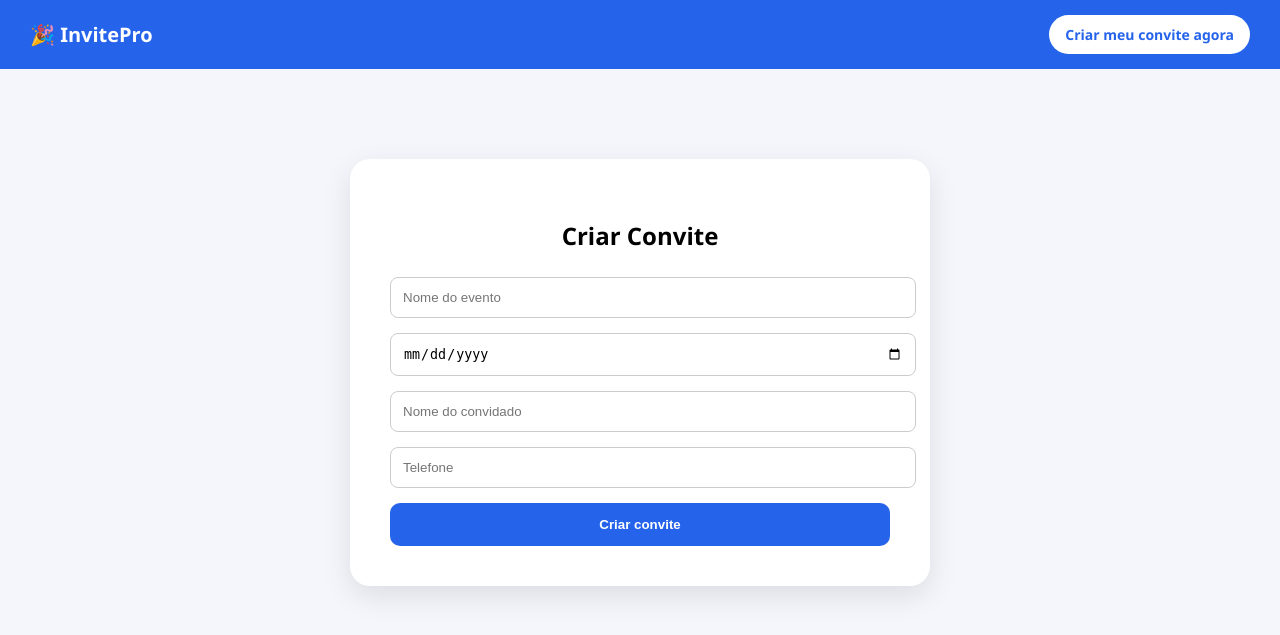
After one commit to 9free13-sys/invitation-app, a Django app: template templates/create_invite.html in a window 1280 px wide. The commit adds this page. Shown: the top 635 px of the page. Run offline with Django 5.2, Linux system fonts and the light colour scheme; the template is opened without the code that fills it, so the values that code supplies are empty; parts of the project's set-up code (start-up, migrations or seed data) failed here and were passed over.

Commit message:
adiciona criacao de convite

```diff
--- a/config/urls.py
+++ b/config/urls.py
@@ -1,9 +1,12 @@
 from django.contrib import admin
 from django.urls import path, include
+from dashboard.views import create_invite
+
 
 urlpatterns = [
     path('admin/', admin.site.urls),
     path('', include('dashboard.urls')),
     path('events/', include('events.urls')),
     path('', include('guests.urls')),
+    path('create/', create_invite, name='create_invite'),
 ]
--- a/templates/base.html
+++ b/templates/base.html
@@ -68,7 +68,7 @@
         <span class="logo">🎉 InvitePro</span>
 
         <div class="nav-links">
-            <a href="/" class="cta-btn">Criar meu convite agora</a>
+            <a href="/create/" class="cta-btn">Criar meu convite agora</a>
         </div>
     </div>
 </div>
--- /dev/null
+++ b/templates/create_invite.html
@@ -0,0 +1,55 @@
+{% extends "base.html" %}
+
+{% block title %}Criar Convite{% endblock %}
+
+{% block content %}
+<style>
+    .form-wrapper {
+        max-width: 500px;
+        margin: 60px auto;
+        background: white;
+        padding: 40px;
+        border-radius: 20px;
+        box-shadow: 0 10px 30px rgba(0,0,0,0.1);
+    }
+
+    h2 {
+        text-align: center;
+        margin-bottom: 25px;
+    }
+
+    input {
+        width: 100%;
+        padding: 12px;
+        margin-bottom: 15px;
+        border-radius: 8px;
+        border: 1px solid #ccc;
+    }
+
+    button {
+        width: 100%;
+        padding: 14px;
+        background: #2563eb;
+        color: white;
+        border: none;
+        border-radius: 10px;
+        font-weight: bold;
+        cursor: pointer;
+    }
+</style>
+
+<div class="form-wrapper">
+    <h2>Criar Convite</h2>
+
+    <form method="POST">
+        {% csrf_token %}
+
+        <input type="text" name="event_name" placeholder="Nome do evento" required>
+        <input type="date" name="event_date" required>
+        <input type="text" name="guest_name" placeholder="Nome do convidado" required>
+        <input type="text" name="phone" placeholder="Telefone" required>
+
+        <button type="submit">Criar convite</button>
+    </form>
+</div>
+{% endblock %}
```
Also changed, not shown: guests/views.py (+18 -2 lines).
